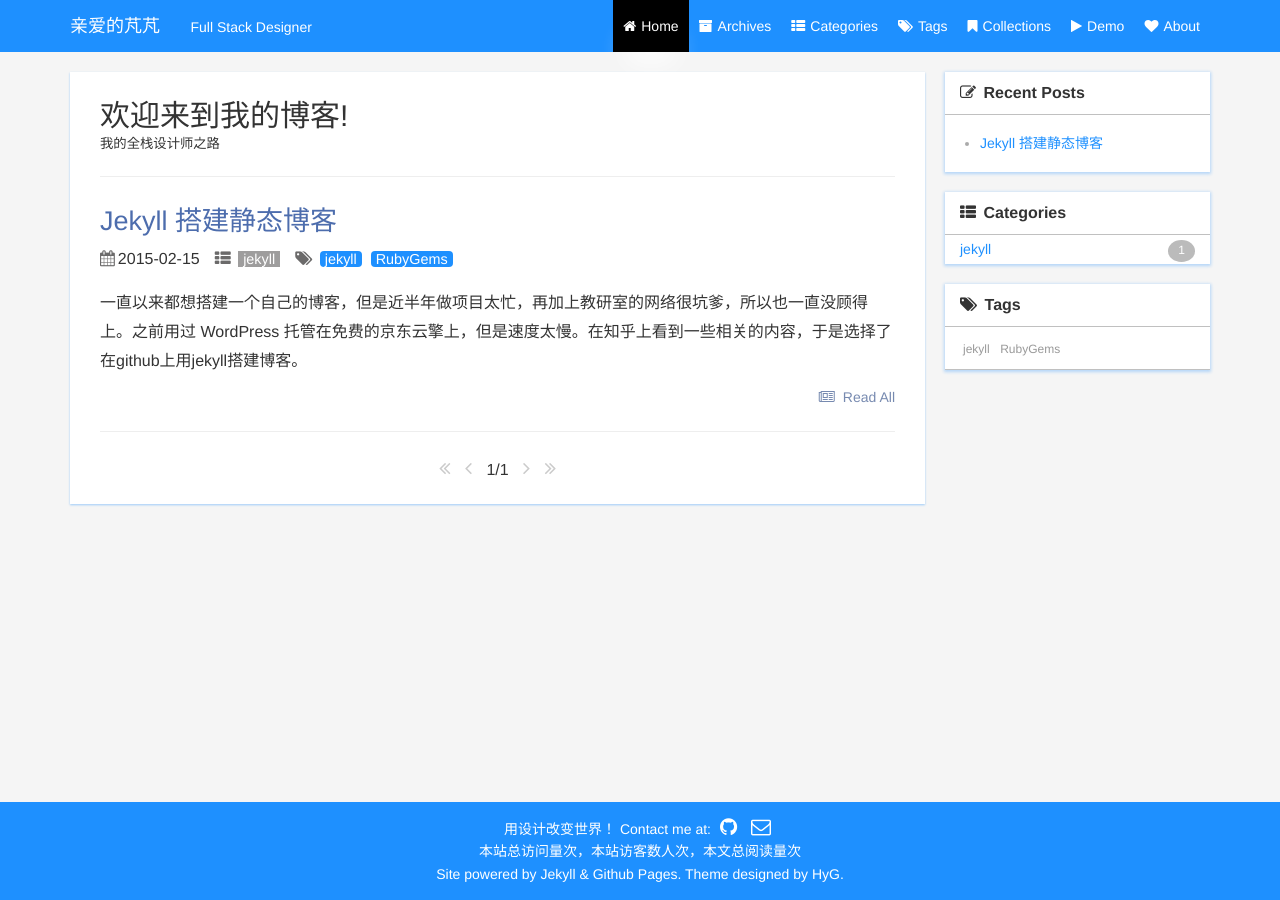
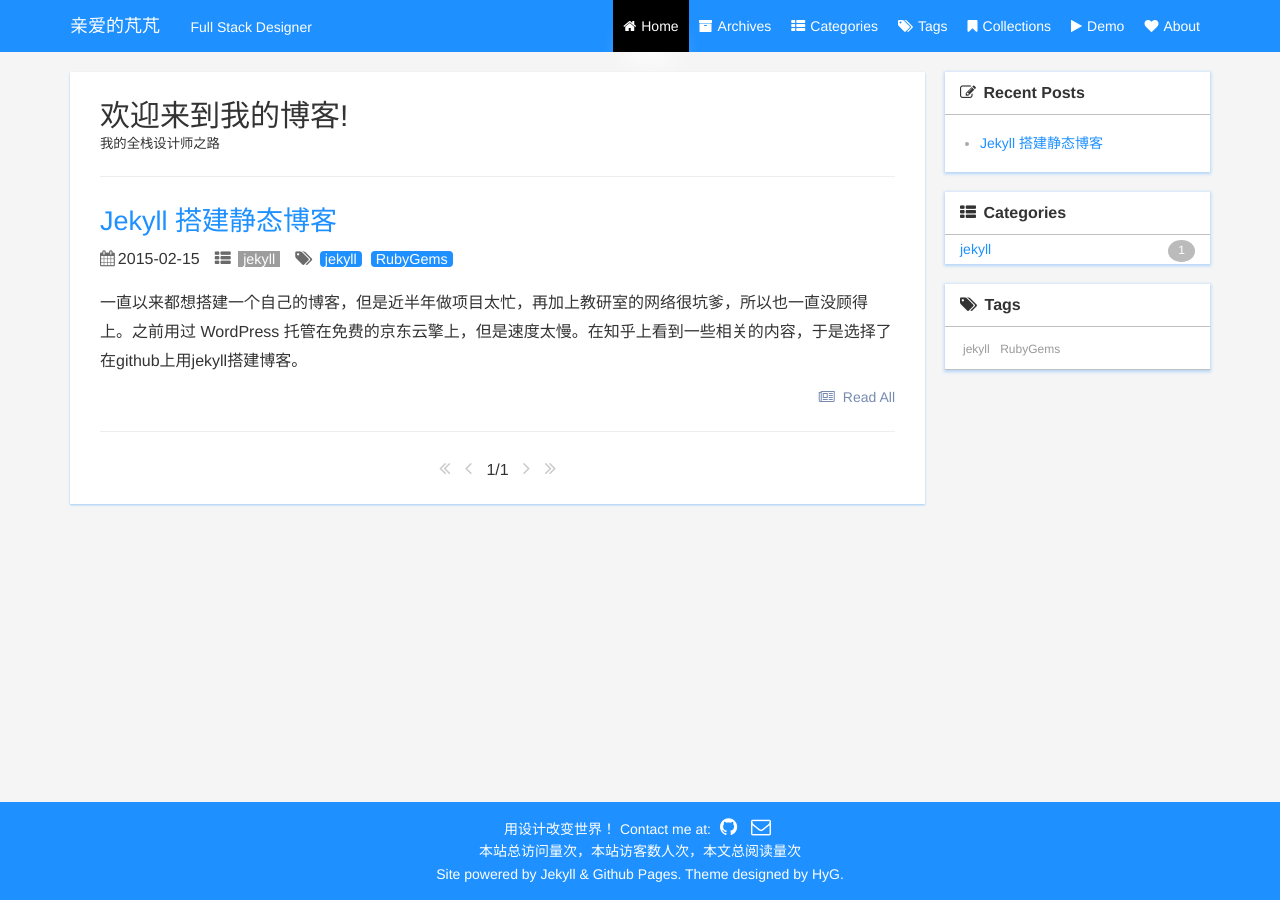
Before and after one commit to dearpengpeng/dearpengpeng.github.io, a Jekyll site: the page built from index.html, in a window 1280 px wide. Built offline with Jekyll 4.4.1, drawn with Linux system fonts in a browser that asks for light colours; the list of posts is cut into pages by our own code; comment, search, counter and statistics services are not loaded; a style sheet for code colours, icons or effects is not loaded.

Commit message:
Update _index.scss

```diff
--- a/_sass/_index.scss
+++ b/_sass/_index.scss
@@ -1,6 +1,6 @@
 .page[index] {
     a {
-        color: #4d6dad;
+        color: #1E90FF;
         transition: 0.5s ease;
         &:hover {
             color: #223253;
@@ -98,7 +98,7 @@
                             padding: 2px 0;
                             border-bottom: 1px solid #eee;
                             &:hover {
-                                background-color: #dbdfee;
+                                background-color: #bfd6ef;
                                 .badge {
                                     background-color: #dbdfee;
                                     transform: scale(1.2) rotate(360deg);
```
